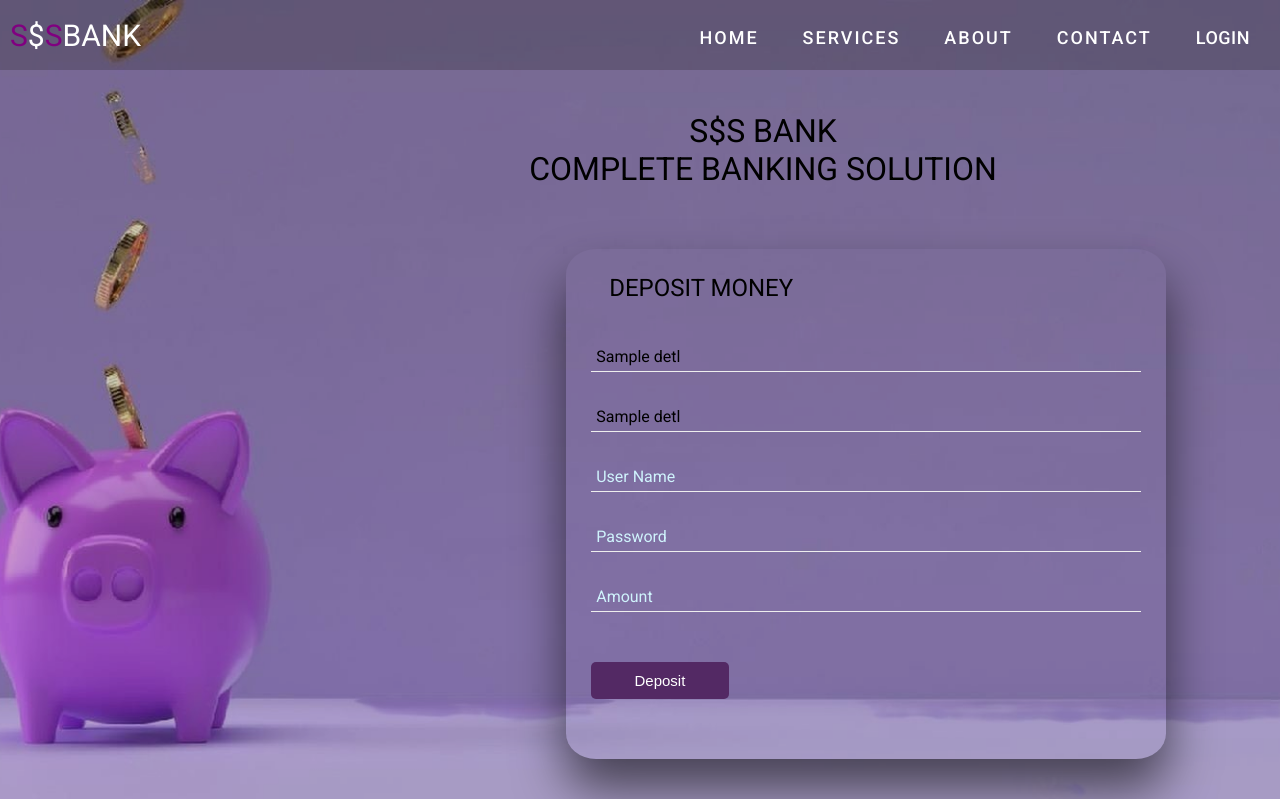
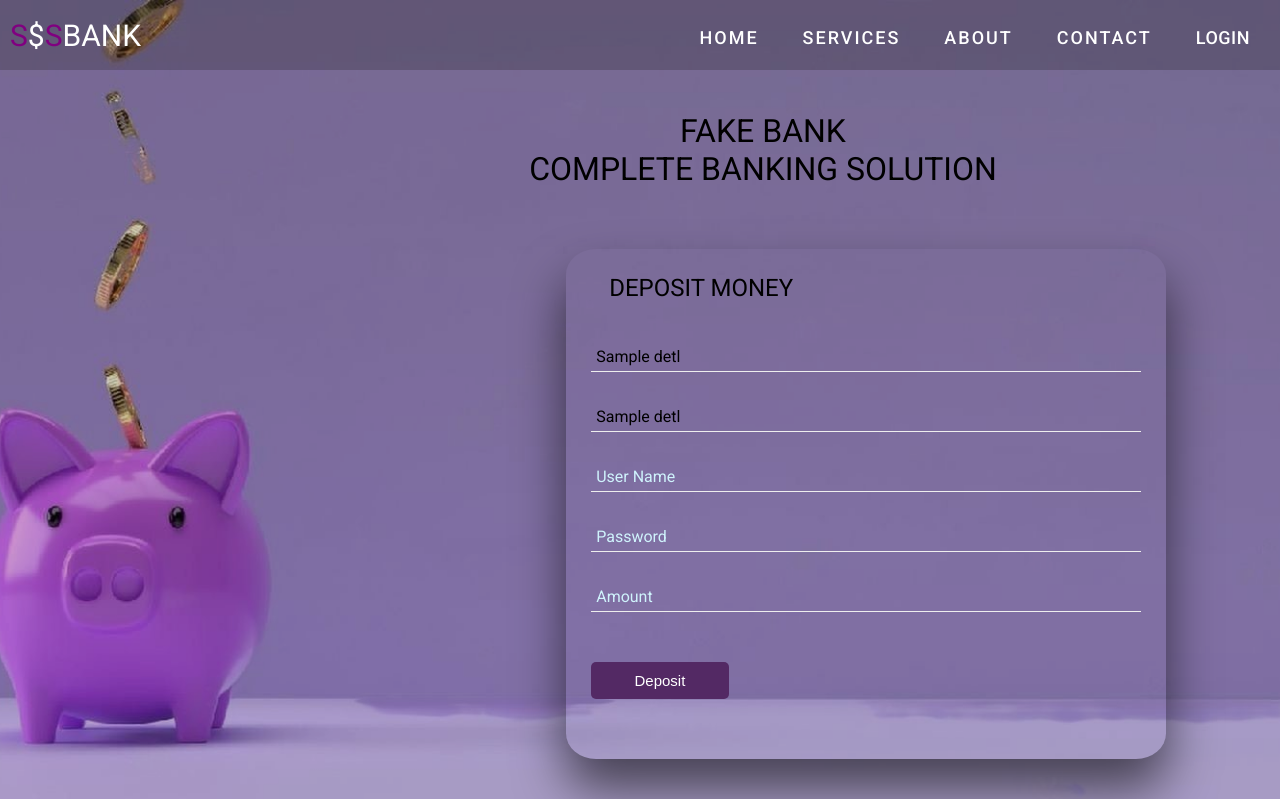
Before and after one commit to Sidharth-SN/Bank_Website, a Flask app: template templates/deposit.html in a window 1280 px wide. Shown: the top 799 px of the page. Run offline with Flask 3, Linux system fonts and the light colour scheme; the template is opened without the code that fills it: most values are stand-ins (such as "Sample title", 1, 10 or a date in 2020); some libraries are stand-ins or nearby versions.

Commit message:
Update deposit.html

```diff
--- a/templates/deposit.html
+++ b/templates/deposit.html
@@ -1,7 +1,7 @@
 <!DOCTYPE html>
 <html>
   <head>
-    <title>S$S BANK</title>
+    <title>FAKE BANK</title>
     <link rel="stylesheet" href="https://use.fontawesome.com/releases/v5.4.1/css/all.css" integrity="sha384-5sAR7xN1Nv6T6+dT2mhtzEpVJvfS3NScPQTrOxhwjIuvcA67KV2R5Jz6kr4abQsz" crossorigin="anonymous">
     <link href="https://fonts.googleapis.com/css?family=Roboto:300,400,500,700" rel="stylesheet">
     <link rel="stylesheet" href="../static/css/deposit_css.css">
@@ -13,7 +13,7 @@
     <div class="main-block">
       <div class="left-part">
 
-        <h1>S$S BANK</h1>
+        <h1>FAKE BANK</h1>
         <h1>Complete Banking Solution</h1>
       </div>
       <form action="/deposit" method="POST">
```
